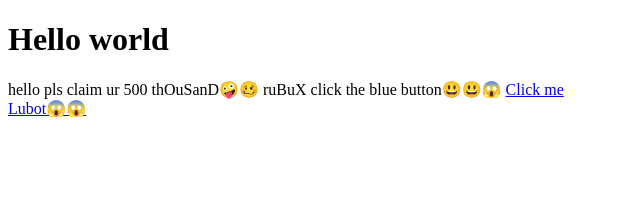
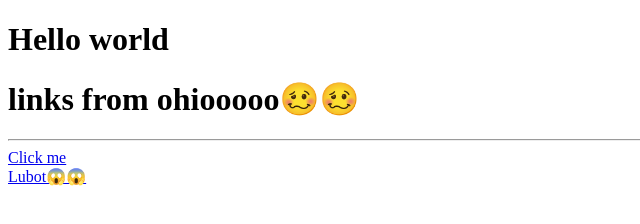
Before and after one commit to JhonClo/JhonClo.github.io, a plain HTML site: page index.html in a window 1280 px wide. Shown: the whole page, without its empty margins (0-640 px from the left). Drawn offline with Linux system fonts and the light colour scheme.

Commit message:
Add files via upload

```diff
--- a/index.html
+++ b/index.html
@@ -3,13 +3,13 @@
 <html>
   <head>
     <title>
-      My First Website
+      OHIO LINKS😏😏😏
     </title>
   <head>
     <h1>Hello world</h1>
   <body>
-    hello pls claim ur 500 thOuSanD🤪🥴
-    ruBuX click the blue button😃😃😱
+    <h1>links from ohiooooo🥴🥴</h1>
+    <hr>
     <a href = "https://youtu.be/xvFZjo5PgG0">
       Click me
     </a>
```
